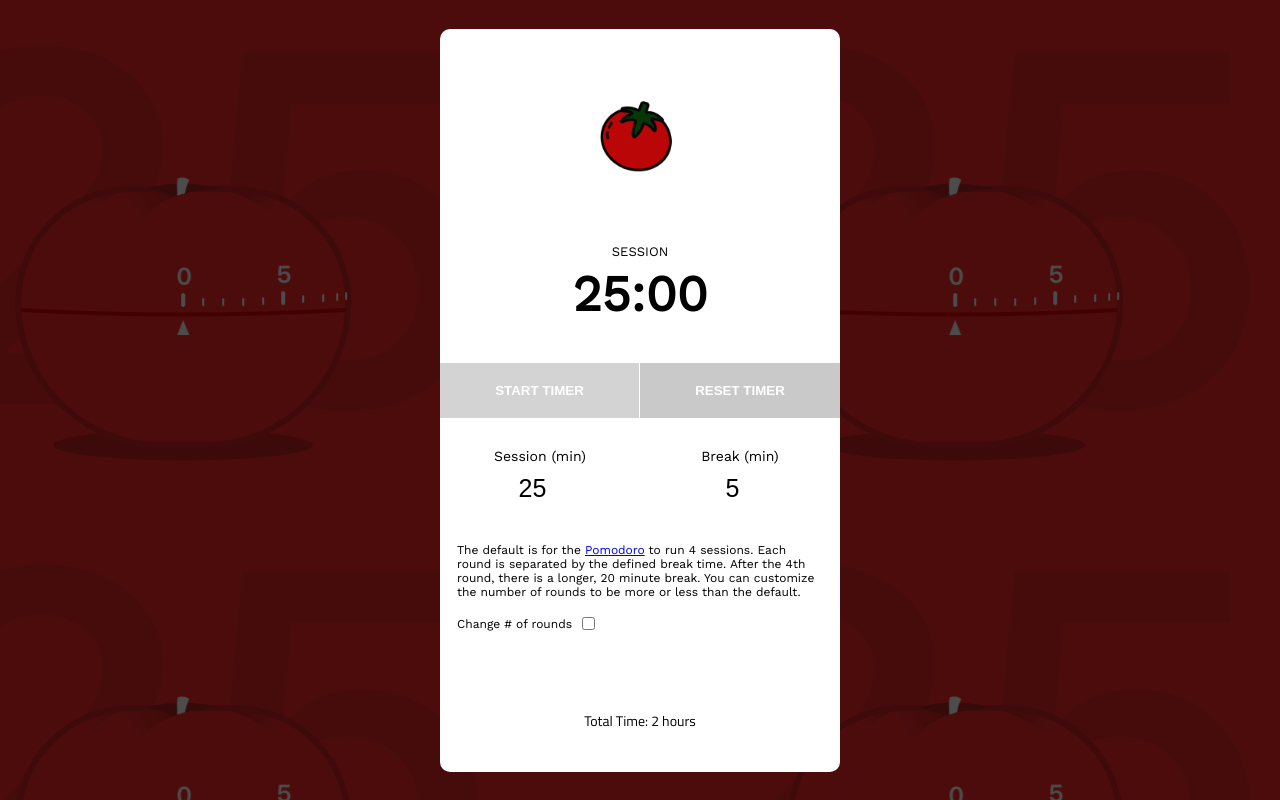
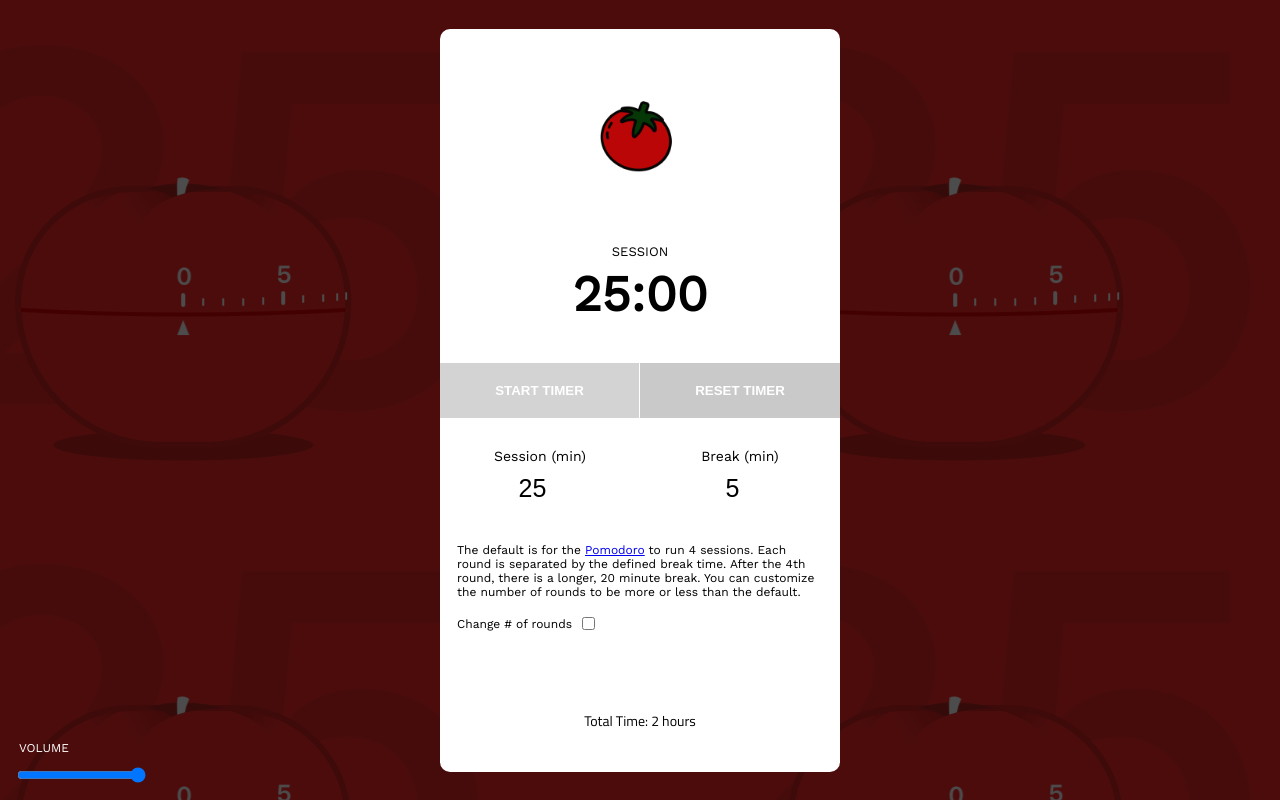
Before and after one commit to adi868/Pomodoro, a React (Create React App) app in the folder pomodoro/: page / in a window 1280 px wide. Built offline with nearby package versions, Linux system fonts and the light colour scheme.

Commit message:
adding volume controls

```diff
--- a/pomodoro/src/App.js
+++ b/pomodoro/src/App.js
@@ -21,13 +21,14 @@ function Pomodoro() {
   const [isTimerUp, setIsTimerUp] = useState(false); //to display banner
   const [isLongBreak, setIsLongBreak] = useState(false);
   const [isEnd, setIsEnd] = useState(false);
+  const [volume, setVolume] = useState(1.0); // state to store the volume level
   const checkbox = document.getElementById("toggleRounds");
 
   useEffect(() => {
     if (start) {
-      console.log('num', roundsNum)
-      console.log('count', roundsCount)
-      console.log('ref', roundsRef)
+      console.log("num", roundsNum);
+      console.log("count", roundsCount);
+      console.log("ref", roundsRef);
       if (roundsNum < roundsCount) {
         return; //only run the number of times set by input
       }
@@ -56,7 +57,7 @@ function Pomodoro() {
         if (roundsNum < roundsCount + 1) {
           setIsEnd(true);
           playSound(finished);
-          setIsLongBreak(false)
+          setIsLongBreak(false);
           return;
         }
         playSound(endBreak);
@@ -68,7 +69,8 @@ function Pomodoro() {
 
   useEffect(() => {
     if (!isSession) {
-      if (roundsCount % 4 === 0) { //check if multiple of four
+      if (roundsCount % 4 === 0) {
+        //check if multiple of four
         setIsLongBreak(true);
         setTimer(1200); // 20 min in ms
       } else {
@@ -80,7 +82,6 @@ function Pomodoro() {
       setIsLongBreak(false);
     }
   }, [isSession, roundsNum, roundsCount]);
-
 
   useEffect(() => {
     // Check if roundsCount is 5, add one to setCount and set roundsCount to 1
@@ -156,6 +157,7 @@ function Pomodoro() {
 
   const playSound = (mp3) => {
     const audio = new Audio(mp3);
+    audio.volume = volume; // Set the volume to the value from the state
     audio.play();
   };
 
@@ -181,6 +183,11 @@ function Pomodoro() {
   const handleRounds = (e) => {
     const inputValue = parseInt(e.target.value);
     setRoundsNum(inputValue);
+  };
+
+  const handleVolumeChange = (e) => {
+    const newVolume = parseFloat(e.target.value);
+    setVolume(newVolume);
   };
 
   return (
@@ -298,7 +305,12 @@ function Pomodoro() {
                 {running && roundsNum > 4 && <span>Set {setCount}</span>}
               </span>
               <span className="pomodoro__data__count">
-                {running && <span> Round {roundsNum < roundsRef ? roundsRef - 1 : roundsRef}</span>}
+                {running && (
+                  <span>
+                    {" "}
+                    Round {roundsNum < roundsRef ? roundsRef - 1 : roundsRef}
+                  </span>
+                )}
               </span>
             </div>
             <div className="pomodoro__total">
@@ -309,8 +321,19 @@ function Pomodoro() {
             </div>
           </div>
         </div>
+      <div className="pomodoro__volume">
+              <label htmlFor="volume">Volume</label>
+              <input
+                type="range"
+                min="0"
+                max="1"
+                step="0.1"
+                value={volume}
+                id="volume"
+                onChange={handleVolumeChange}
+              />
             </div>
-      <footer></footer>
+      </div>
     </div>
   );
 }
--- a/pomodoro/src/App.scss
+++ b/pomodoro/src/App.scss
@@ -243,4 +243,21 @@ body {
       font-size: 14px;
     }
   }
+
+  &__volume {
+    position: absolute;
+    bottom: 0;
+    left: 0;
+    color: white;
+    display: flex;
+    flex-direction: column;
+    padding: 15px;
+
+    label {
+      font-size: 12px;
+      text-transform: uppercase;
+      margin-bottom: 10px;
+      margin-left: 4px;
+    }
+  }
 }
```
Lines whose indentation alone changed are shown as unchanged.
